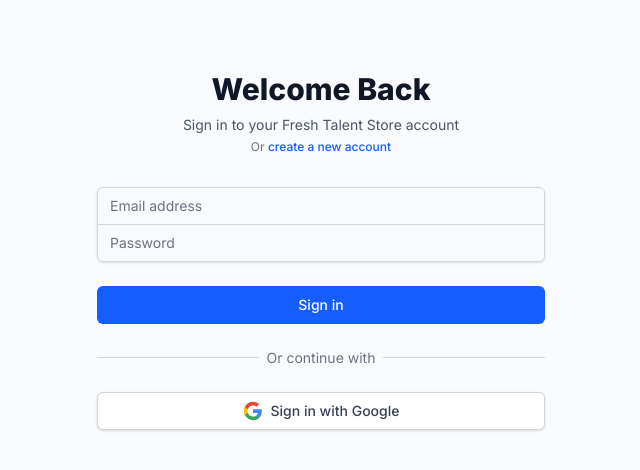
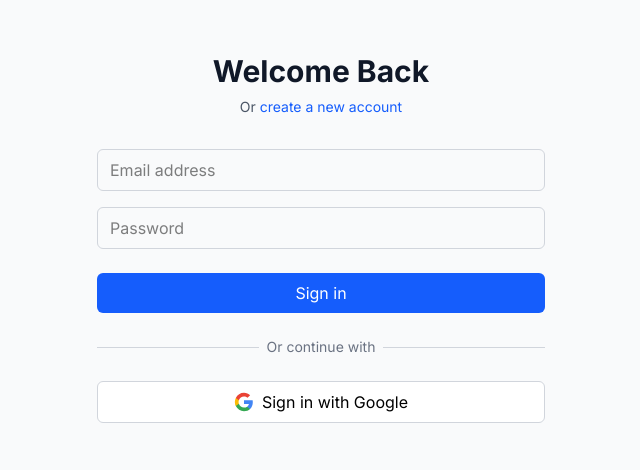
Before and after one commit to Samuel-AKINGENEYE/Fresh-talent-store, a Next.js app: page /login in a window 1280 px wide. Shown: the part 162-632 px from the top of the page, without its empty margins (319-959 px from the left). Built offline with nearby package versions, Linux system fonts and the light colour scheme; no server answers.

Commit message:
feat(FTS-006): implement Google OAuth login
- Add Google Sign In button to login page
- Add OAuth callback handler
- Enable Google provider in Supabase
- User can sign in with Google account

```diff
--- a/app/auth/callback/route.ts
+++ b/app/auth/callback/route.ts
@@ -5,11 +5,12 @@
 export async function GET(request: Request) {
   const requestUrl = new URL(request.url);
   const code = requestUrl.searchParams.get('code');
+  const redirectTo = requestUrl.searchParams.get('redirectTo') || '/account';
 
   if (code) {
     const supabase = createRouteHandlerClient({ cookies });
     await supabase.auth.exchangeCodeForSession(code);
   }
 
-  return NextResponse.redirect(new URL('/account', request.url));
+  return NextResponse.redirect(new URL(redirectTo, requestUrl.origin));
 }
--- a/app/login/page.tsx
+++ b/app/login/page.tsx
@@ -49,18 +49,13 @@
   };
 
   return (
-    <div className="min-h-screen flex items-center justify-center bg-gray-50 py-12 px-4 sm:px-6 lg:px-8">
+    <div className="min-h-screen flex items-center justify-center bg-gray-50 py-12 px-4">
       <div className="max-w-md w-full space-y-8">
         <div>
-          <h2 className="mt-6 text-center text-3xl font-extrabold text-gray-900">
-            Welcome Back
-          </h2>
+          <h2 className="text-center text-3xl font-bold text-gray-900">Welcome Back</h2>
           <p className="mt-2 text-center text-sm text-gray-600">
-            Sign in to your Fresh Talent Store account
-          </p>
-          <p className="text-center text-xs text-gray-500 mt-1">
             Or{' '}
-            <Link href="/register" className="font-medium text-blue-600 hover:text-blue-500">
+            <Link href="/register" className="text-blue-600 hover:text-blue-500">
               create a new account
             </Link>
           </p>
@@ -73,38 +68,32 @@
             </div>
           )}
 
-          <div className="rounded-md shadow-sm -space-y-px">
-            <div>
+          <div className="space-y-4">
             <input
               type="email"
               required
-                className="appearance-none rounded-none relative block w-full px-3 py-2 border border-gray-300 placeholder-gray-500 text-gray-900 rounded-t-md focus:outline-none focus:ring-blue-500 focus:border-blue-500 focus:z-10 sm:text-sm"
+              className="w-full px-3 py-2 border border-gray-300 rounded-md focus:outline-none focus:ring-blue-500 focus:border-blue-500"
               placeholder="Email address"
               value={email}
               onChange={(e) => setEmail(e.target.value)}
             />
-            </div>
-            <div>
             <input
               type="password"
               required
-                className="appearance-none rounded-none relative block w-full px-3 py-2 border border-gray-300 placeholder-gray-500 text-gray-900 rounded-b-md focus:outline-none focus:ring-blue-500 focus:border-blue-500 focus:z-10 sm:text-sm"
+              className="w-full px-3 py-2 border border-gray-300 rounded-md focus:outline-none focus:ring-blue-500 focus:border-blue-500"
               placeholder="Password"
               value={password}
               onChange={(e) => setPassword(e.target.value)}
             />
           </div>
-          </div>
 
-          <div>
           <button
             type="submit"
             disabled={loading}
-              className="group relative w-full flex justify-center py-2 px-4 border border-transparent text-sm font-medium rounded-md text-white bg-blue-600 hover:bg-blue-700 focus:outline-none focus:ring-2 focus:ring-offset-2 focus:ring-blue-500 disabled:opacity-50"
+            className="w-full py-2 px-4 bg-blue-600 text-white rounded-md hover:bg-blue-700 disabled:opacity-50"
           >
             {loading ? 'Signing in...' : 'Sign in'}
           </button>
-          </div>
 
           <div className="relative">
             <div className="absolute inset-0 flex items-center">
@@ -115,34 +104,20 @@
             </div>
           </div>
 
-          <div>
           <button
             type="button"
             onClick={handleGoogleLogin}
             disabled={loading}
-              className="w-full flex justify-center items-center py-2 px-4 border border-gray-300 rounded-md shadow-sm text-sm font-medium text-gray-700 bg-white hover:bg-gray-50 focus:outline-none focus:ring-2 focus:ring-offset-2 focus:ring-blue-500 disabled:opacity-50"
+            className="w-full flex justify-center items-center py-2 px-4 border border-gray-300 rounded-md bg-white hover:bg-gray-50"
           >
             <svg className="w-5 h-5 mr-2" viewBox="0 0 24 24">
-                <path
-                  fill="#4285F4"
-                  d="M22.56 12.25c0-.78-.07-1.53-.2-2.25H12v4.26h5.92c-.26 1.37-1.04 2.53-2.21 3.31v2.77h3.57c2.08-1.92 3.28-4.74 3.28-8.09z"
-                />
-                <path
-                  fill="#34A853"
-                  d="M12 23c2.97 0 5.46-.98 7.28-2.66l-3.57-2.77c-.98.66-2.23 1.06-3.71 1.06-2.86 0-5.29-1.93-6.16-4.53H2.18v2.84C3.99 20.53 7.7 23 12 23z"
-                />
-                <path
-                  fill="#FBBC05"
-                  d="M5.84 14.09c-.22-.66-.35-1.36-.35-2.09s.13-1.43.35-2.09V7.07H2.18C1.43 8.55 1 10.22 1 12s.43 3.45 1.18 4.93l2.85-2.22.81-.62z"
-                />
-                <path
-                  fill="#EA4335"
-                  d="M12 5.38c1.62 0 3.06.56 4.21 1.64l3.15-3.15C17.45 2.09 14.97 1 12 1 7.7 1 3.99 3.47 2.18 7.07l3.66 2.84c.87-2.6 3.3-4.53 6.16-4.53z"
-                />
+              <path fill="#4285F4" d="M22.56 12.25c0-.78-.07-1.53-.2-2.25H12v4.26h5.92c-.26 1.37-1.04 2.53-2.21 3.31v2.77h3.57c2.08-1.92 3.28-4.74 3.28-8.09z"/>
+              <path fill="#34A853" d="M12 23c2.97 0 5.46-.98 7.28-2.66l-3.57-2.77c-.98.66-2.23 1.06-3.71 1.06-2.86 0-5.29-1.93-6.16-4.53H2.18v2.84C3.99 20.53 7.7 23 12 23z"/>
+              <path fill="#FBBC05" d="M5.84 14.09c-.22-.66-.35-1.36-.35-2.09s.13-1.43.35-2.09V7.07H2.18C1.43 8.55 1 10.22 1 12s.43 3.45 1.18 4.93l2.85-2.22.81-.62z"/>
+              <path fill="#EA4335" d="M12 5.38c1.62 0 3.06.56 4.21 1.64l3.15-3.15C17.45 2.09 14.97 1 12 1 7.7 1 3.99 3.47 2.18 7.07l3.66 2.84c.87-2.6 3.3-4.53 6.16-4.53z"/>
             </svg>
             Sign in with Google
           </button>
-          </div>
         </form>
       </div>
     </div>
```
Lines whose indentation alone changed are shown as unchanged.
